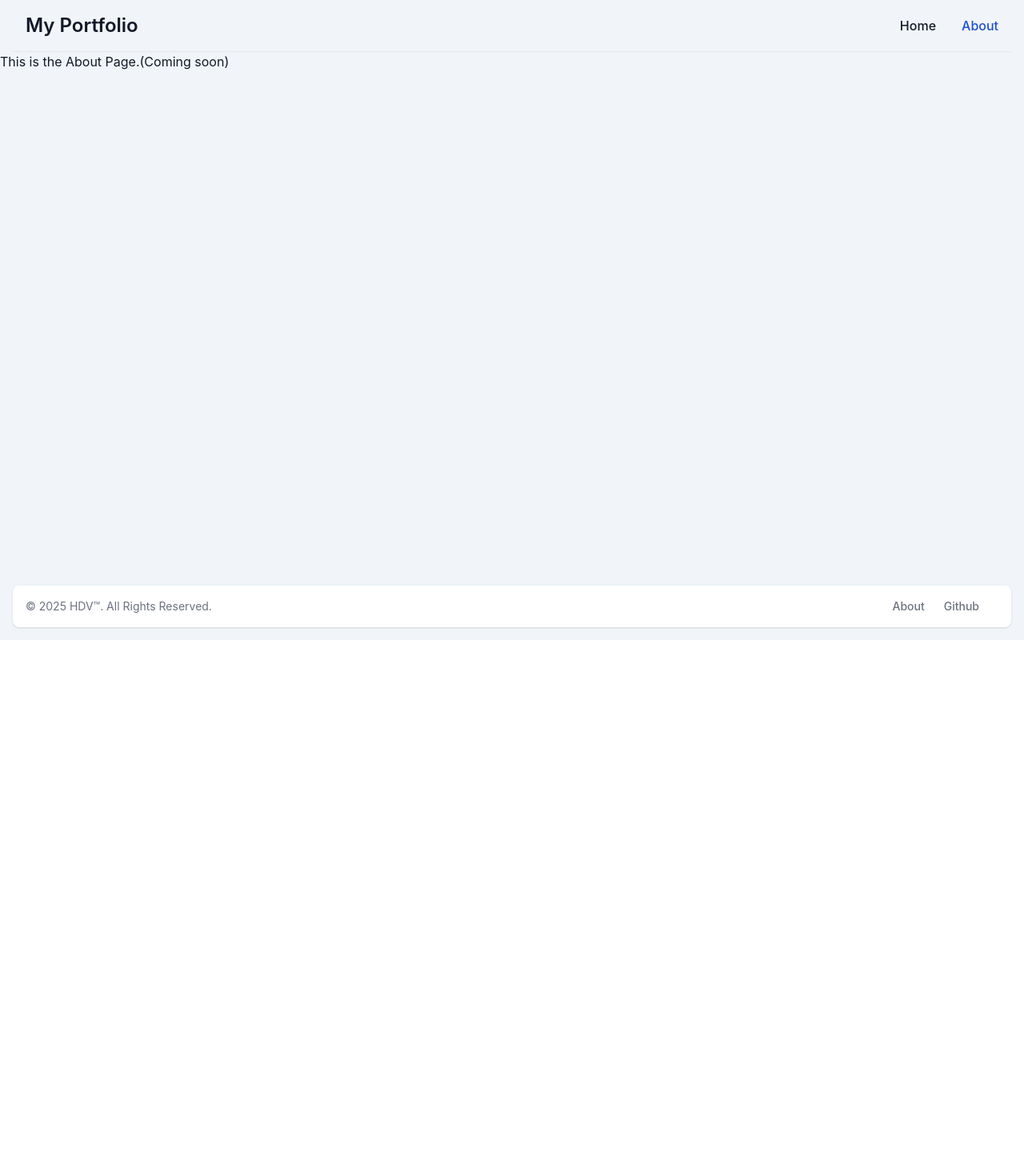
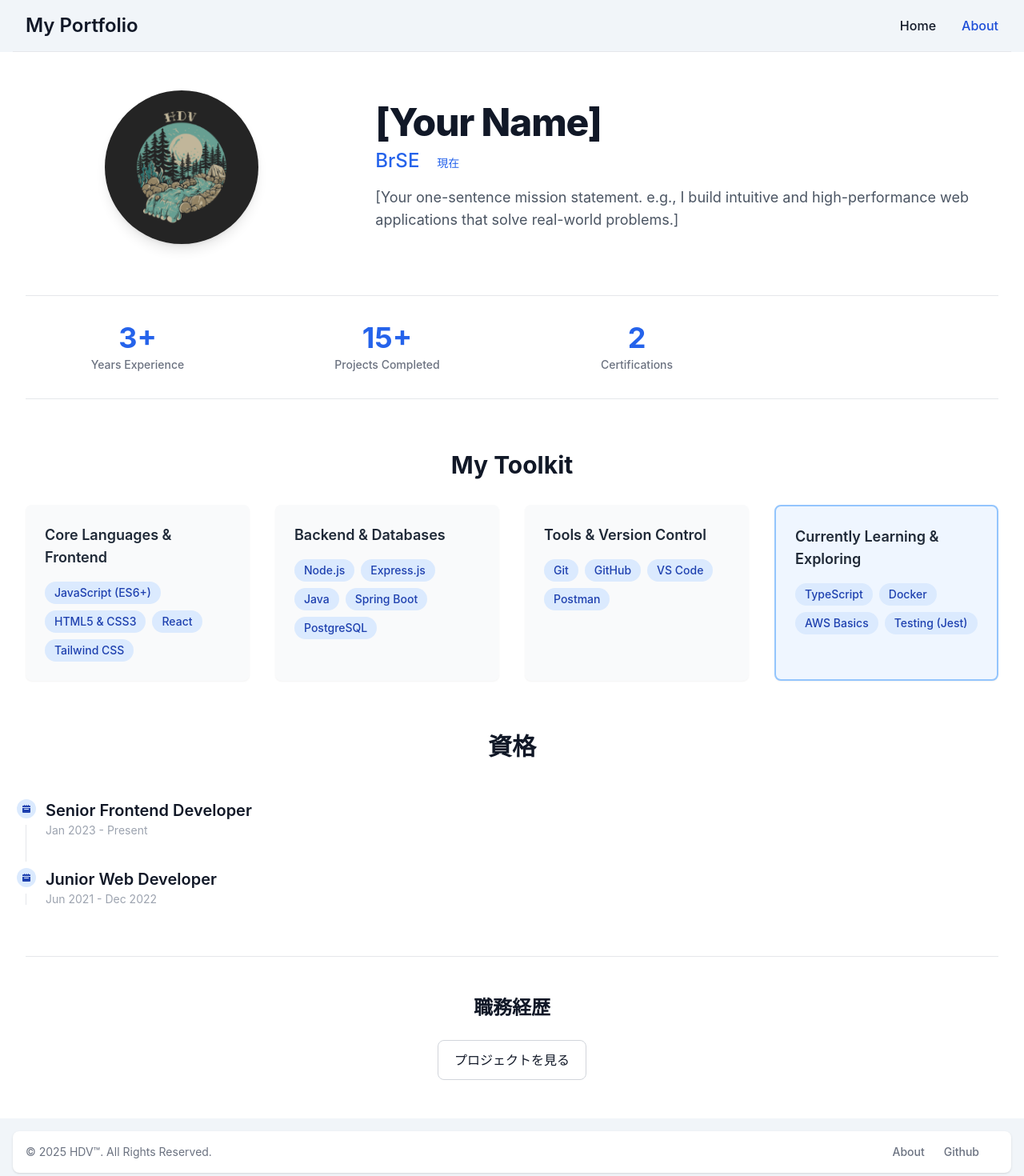
Before and after one commit to DUONGVIHUNG/my-portfolio-frontend, a React (Vite) app: page /about in a window 1280 px wide. Shown: the top 1470 px of the page at 80% size. Before the commit the page ends 800 px from the top, so only its background shows below. Built offline with nearby package versions, Linux system fonts and the light colour scheme.

Commit message:
Aboutページレイアウト実装完了

```diff
--- a/src/Pages/About.jsx
+++ b/src/Pages/About.jsx
@@ -1,10 +1,166 @@
-import React from "react";
+import React from 'react';
+import { Link } from 'react-router-dom';
+import MyAvatar from '../assets/images/my-logo.png'
 
-function About(){
-    return(
-        <h1>This is the About Page.(Coming soon)</h1>
-    );
+// --- DATA: Keep your data separate for easy updates ---
 
+const profileData = {
+  imageUrl: MyAvatar, // Replace with your professional photo URL
+  name: '[Your Name]',
+  title: 'BrSE',
+  summary: '[Your one-sentence mission statement. e.g., I build intuitive and high-performance web applications that solve real-world problems.]',
 };
 
-export default About;
+const stats = [
+  { value: '3+', label: 'Years Experience' },
+  { value: '15+', label: 'Projects Completed' },
+  { value: '2', label: 'Certifications' },
+];
+
+const skills = {
+  'Core Languages & Frontend': ['JavaScript (ES6+)', 'HTML5 & CSS3', 'React', 'Tailwind CSS'],
+  'Backend & Databases': ['Node.js', 'Express.js', 'Java', 'Spring Boot', 'PostgreSQL'],
+  'Tools & Version Control': ['Git', 'GitHub', 'VS Code', 'Postman'],
+  'Currently Learning & Exploring': ['TypeScript', 'Docker', 'AWS Basics', 'Testing (Jest)'],
+};
+
+const experience = [
+  {
+    role: 'Senior Frontend Developer',
+    company: 'Tech Solutions Inc.',
+    date: 'Jan 2023 - Present',
+    description: [
+      'Led the development of a new client-facing dashboard using React and TypeScript, improving user engagement by 25%.',
+      'Mentored junior developers and established best practices for code reviews and testing.',
+      'Collaborated with UI/UX designers to translate complex requirements into responsive and accessible components.',
+    ],
+  },
+  {
+    role: 'Junior Web Developer',
+    company: 'Web Innovators LLC',
+    date: 'Jun 2021 - Dec 2022',
+    description: [
+      'Developed and maintained features for a large-scale e-commerce platform.',
+      'Assisted in the migration of a legacy jQuery codebase to modern React.',
+      'Wrote unit and integration tests to ensure code quality and stability.',
+    ],
+  },
+];
+
+// --- COMPONENT ---
+
+function ProfilePage() {
+  return (
+    <div className="bg-white dark:bg-gray-900">
+      <div className="max-w-screen-xl mx-auto py-12 px-4 sm:px-6 lg:px-8">
+
+        {/* === 1. HEADER / INTRODUCTION === */}
+        <div className="md:flex md:items-center md:space-x-12">
+          <div className="md:w-1/3">
+            <img
+              src={profileData.imageUrl}
+              alt={`Professional headshot of ${profileData.name}`}
+              className="rounded-full w-48 h-48 mx-auto shadow-lg object-cover"
+            />
+          </div>
+          <div className="mt-8 md:mt-0 md:w-2/3">
+            <h1 className="text-4xl font-extrabold tracking-tight text-gray-900 sm:text-5xl dark:text-white">
+              {profileData.name}
+            </h1>
+            <p className="mt-2 text-2xl font-medium text-blue-600 dark:text-blue-400">
+              {profileData.title}<span className="text-blue-600 text-sm font-medium me-2 px-2.5 py-0.5 rounded ms-3">現在</span>
+            </p>
+            <p className="mt-4 text-lg text-gray-600 dark:text-gray-300">
+              {profileData.summary}
+            </p>
+          </div>
+        </div>
+
+        {/* === 2. KEY STATS === */}
+        <div className="mt-16 grid grid-cols-2 md:grid-cols-4 gap-8 text-center border-t border-b border-gray-200 dark:border-gray-700 py-8">
+          {stats.map(stat => (
+            <div key={stat.label}>
+              <p className="text-4xl font-bold text-blue-600 dark:text-blue-400">{stat.value}</p>
+              <p className="mt-1 text-sm font-medium text-gray-500 dark:text-gray-400">{stat.label}</p>
+            </div>
+          ))}
+        </div>
+
+        {/* === 3. SKILLS / MY TOOLKIT (Career Changer Version) === */}
+          <div className="mt-16">
+            <h2 className="text-3xl font-bold text-center text-gray-900 dark:text-white mb-8">My Toolkit</h2>
+            <div className="grid grid-cols-1 md:grid-cols-2 lg:grid-cols-4 gap-8">
+
+              {Object.entries(skills).map(([category, skillList]) => (
+                // Add a conditional border color to make the "Currently Learning" card special
+                <div
+                  key={category}
+                  className={`p-6 rounded-lg shadow-sm ${
+                    category === 'Currently Learning & Exploring'
+                      ? 'bg-blue-50 border-2 border-blue-300 dark:bg-blue-900/50 dark:border-blue-700'
+                      : 'bg-gray-50 dark:bg-gray-800'
+                  }`}
+                >
+                  <h3 className="font-semibold text-lg text-gray-800 dark:text-gray-200 capitalize mb-4">{category}</h3>
+                  <div className="flex flex-wrap gap-2">
+                    {skillList.map(skill => (
+                      <span
+                        key={skill}
+                        className="bg-blue-100 text-blue-800 text-sm font-medium px-3 py-1 rounded-full dark:bg-blue-900 dark:text-blue-300"
+                      >
+                        {skill}
+                      </span>
+                    ))}
+                  </div>
+                </div>
+              ))}
+
+            </div>
+          </div>
+
+        {/* === 4. WORK EXPERIENCE === */}
+        <div className="mt-16">
+          <h2 className="text-3xl font-bold text-center text-gray-900 dark:text-white mb-12">資格</h2>
+          <div className="relative border-s border-gray-200 dark:border-gray-700">
+            {experience.map((job, index) => (
+              <div key={index} className="mb-10 ms-6">
+                <span className="absolute flex items-center justify-center w-6 h-6 bg-blue-100 rounded-full -left-3 ring-8 ring-white dark:ring-gray-900 dark:bg-blue-900">
+                  <svg className="w-2.5 h-2.5 text-blue-800 dark:text-blue-300" aria-hidden="true" xmlns="http://www.w3.org/2000/svg" fill="currentColor" viewBox="0 0 20 20">
+                    <path d="M20 4a2 2 0 0 0-2-2h-2V1a1 1 0 0 0-2 0v1h-3V1a1 1 0 0 0-2 0v1H6V1a1 1 0 0 0-2 0v1H2a2 2 0 0 0-2 2v2h20V4Z M0 18a2 2 0 0 0 2 2h16a2 2 0 0 0 2-2V8H0v10Zm5-8h10a1 1 0 0 1 0 2H5a1 1 0 0 1 0-2Z"/>
+                  </svg>
+                </span>
+                <h3 className="flex items-center mb-1 text-xl font-semibold text-gray-900 dark:text-white">
+                  {job.role}
+                  {/* <span className="text-blue-600 text-sm font-medium me-2 px-2.5 py-0.5 rounded ms-3">Current</span> */}
+                </h3>
+                <time className="block mb-2 text-sm font-normal leading-none text-gray-400 dark:text-gray-500">{job.date}</time>
+                {/* <ul className="list-disc list-inside mt-2 text-base font-normal text-gray-600 dark:text-gray-300 space-y-1">
+                  {job.description.map((point, i) => <li key={i}>{point}</li>)}
+                </ul> */}
+              </div>
+            ))}
+          </div>
+        </div>
+
+        {/* === 5. CALL TO ACTION === */}
+        <div className="mt-16 text-center border-t border-gray-200 dark:border-gray-700 pt-12">
+            <h2 className="text-2xl font-bold text-gray-900 dark:text-white">職務経歴</h2>
+            {/* <p className="mt-4 text-lg text-gray-600 dark:text-gray-300">
+                I'm always open to discussing new projects, creative ideas, or opportunities to be part of an amazing team.
+            </p> */}
+            <div className="mt-6 flex justify-center gap-x-4">
+                {/* <a href="mailto:your.email@example.com" className="inline-flex items-center justify-center px-5 py-3 text-base font-medium text-center text-white rounded-lg bg-blue-700 hover:bg-blue-800 focus:ring-4 focus:ring-blue-300">
+                    Email Me
+                </a> */}
+                <Link to="/project" className="inline-flex items-center justify-center px-5 py-3 text-base font-medium text-center text-gray-900 rounded-lg border border-gray-300 hover:bg-gray-100 focus:ring-4 focus:ring-gray-200">
+                    プロジェクトを見る
+                </Link>
+            </div>
+        </div>
+
+      </div>
+    </div>
+  );
+}
+
+export default ProfilePage;
--- a/src/Pages/Hero.jsx
+++ b/src/Pages/Hero.jsx
@@ -77,7 +77,7 @@ const Hero = () => {
     </p>
     <div className="flex flex-col mb-8 lg:mb-16 space-y-4 sm:flex-row sm:justify-center sm:space-y-0 sm:space-x-4">
       <NavLink to="/project" className="inline-flex justify-center items-center py-3 px-5 text-base font-medium text-center text-white rounded-lg bg-primary-700 hover:bg-primary-800 focus:ring-4 focus:ring-primary-300 dark:focus:ring-primary-900">
-         プロジェクトを見る
+         職務経歴を見る
         <svg
           className="ml-2 -mr-1 w-5 h-5"
           fill="currentColor"
--- a/src/Pages/Project.jsx
+++ b/src/Pages/Project.jsx
@@ -61,9 +61,9 @@ function Project(){
   return (
     <div className="py-8 px-4 mx-auto max-w-screen-xl sm:py-16 lg:px-6">
       <div className="mb-16 text-center">
-        <h2 className="mb-4 text-4xl tracking-tight font-extrabold text-gray-900 dark:text-white">My Projects</h2>
+        <h2 className="mb-4 text-4xl tracking-tight font-extrabold text-gray-900 dark:text-white"> 職務経歴</h2>
         <p className="text-gray-500 sm:text-xl dark:text-gray-400">
-          A timeline of my key projects. Click on any project to see the details.
+          各職務経歴をクリックすると、担当したプロジェクトや取組の詳細をご覧いただけます。
         </p>
       </div>
 
```
Also changed, not shown: src/assets/images/my-logo.png (added).
